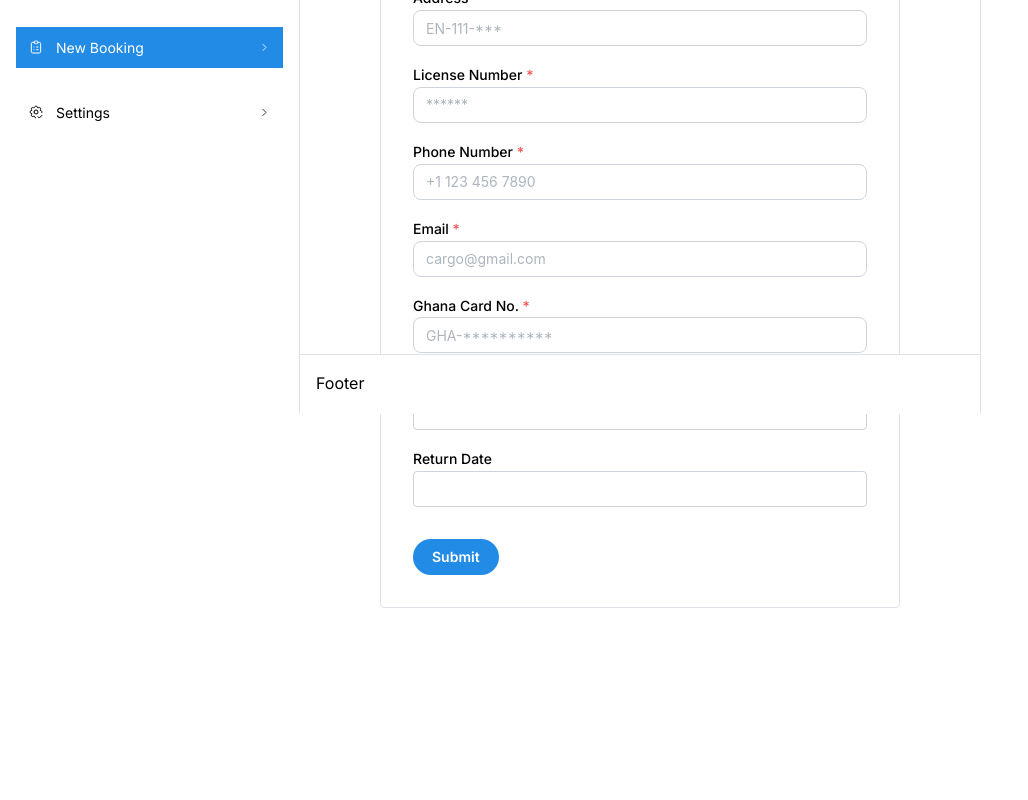
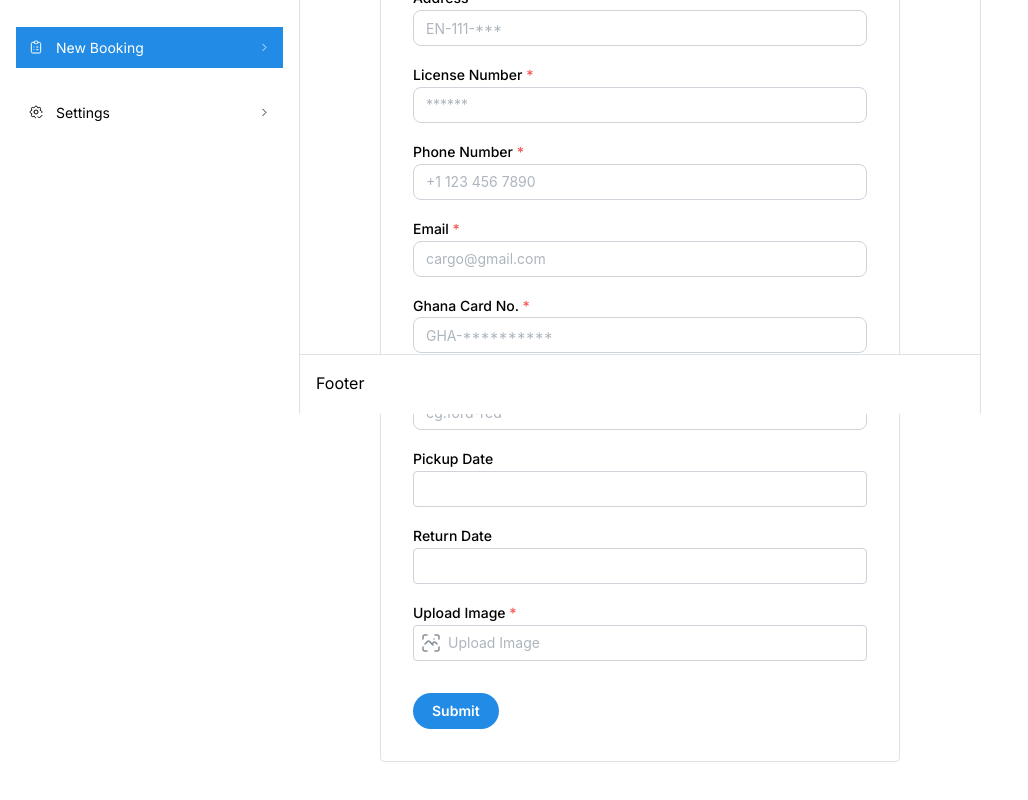
Before and after one commit to s-kvng/City_Wheelz, a Next.js app: page /admin/add/booking in a window 1280 px wide. Shown: the part 386-1186 px from the top of the page, without its empty margins (0-1028 px from the left). Before the commit the page ends 1134 px from the top, so only its background shows below. Built offline with nearby package versions, Linux system fonts and the light colour scheme; no server answers.

Commit message:
logic: implement booking

```diff
--- a/src/components/forms/Booking.tsx
+++ b/src/components/forms/Booking.tsx
@@ -1,21 +1,92 @@
 "use client"
 
-import {PaperProps,  Box, Button, Group, LoadingOverlay, Paper, Stack, TextInput, Text } from '@mantine/core'
+import {PaperProps,  Box, Button, Group, LoadingOverlay, Paper, Stack, TextInput, Text, FileInput } from '@mantine/core'
 import  { useState } from 'react'
+import { v4 as uuidV4 } from 'uuid'
 
-import { useCreateDriverForm } from '@/hooks/useCreateDriverForm'
 import classes from './Style.module.css'
 import SelectDate from '../ui/SelectDate'
+import supabase from '@/config/superBaseClient'
+import { useCreateBookingForm } from '@/hooks/useCreateBookingForm'
+import { IconPhotoScan } from '@tabler/icons-react'
 
 const Booking = (props : PaperProps) => {
 
+    const icon = <IconPhotoScan style={{ width: 24, height: 24 }} stroke={1.5} />;
     const [ isSubmitted , setIsSubmitted ] = useState<boolean>(false)
     const [ isSubmitting , setIsSubmitting ] = useState<boolean>(false)
+    const [ pickupDate , setPickupDate ] = useState<Date | null>(null)
+    const [ returnDate , setReturnDate ] = useState<Date | null>(null)
+    const [imageValue, setImageValue] = useState<File | null>(null);
 
-    const driverForm = useCreateDriverForm();
+    const bookingForm = useCreateBookingForm();
+
+
+    const uploadImage = async ()=>{
+      try {
+        const { data , error} = await supabase
+        .storage
+        .from("city-wheelz-media")
+        .upload(`booking/${uuidV4()}`, imageValue )
+
+        if(data){
+          console.log(data);
+          return data;
+        }
+        else{
+          console.log(error)
+        }
+
+      } catch (error) {
+        console.log(error);
+      }
+
+
+      }
 
     const handleSignup = async () =>{
-      const {email  } = driverForm.values
+      const {
+            firstname,
+            lastname,
+            phone,
+            address,
+            licenseNumber,
+            drivingLicenseExpiry,
+            email,
+            ghanaCard,
+            car,
+      } = bookingForm.values
+
+      console.log("submitting")
+
+        const imageData = await uploadImage();
+        setIsSubmitting(true)
+        try {
+
+          const { data, error } = await supabase
+          .from('booking')
+          .insert([
+            { firstName: firstname, lastName: lastname ,
+              address: address , license_no: licenseNumber,
+              contact: phone , email: email,
+              ghCard : ghanaCard , car : car, pickup_date: pickupDate, return_date: returnDate,
+              imageUrl: `https://amtqrcpekkymvtwzuhph.supabase.co/storage/v1/object/public/${imageData.fullPath}`},
+          ])
+          .select()
+
+          if(data){
+            setIsSubmitted(true);
+            console.log(data);
+          }
+        } catch (error) {
+          console.log(error);
+        }finally {
+          setIsSubmitting(false)
+          setIsSubmitted(false);
+          bookingForm.reset();
+          setPickupDate(null);
+          setReturnDate(null)
+        }
     }
 
   return (
@@ -28,15 +99,15 @@ const Booking = (props : PaperProps) => {
               </Text>
 
 
-              <form className='mt-4' onSubmit={driverForm.onSubmit(()=> handleSignup())}>
+              <form className='mt-4' onSubmit={bookingForm.onSubmit(()=> handleSignup())}>
                 <Stack>
                 <TextInput
                     required
                     label="First Name"
                     placeholder="John Doe"
                     radius={"md"}
-                    value= {driverForm.values.firstname}
-                    onChange={(event) => driverForm.setFieldValue('firstname', event.currentTarget.value)}
+                    value= {bookingForm.values.firstname}
+                    onChange={(event) => bookingForm.setFieldValue('firstname', event.currentTarget.value)}
 
                   />
 
@@ -45,8 +116,8 @@ const Booking = (props : PaperProps) => {
                     label="Last Name"
                     placeholder="Doe"
                     radius={"md"}
-                    value= {driverForm.values.lastname}
-                    onChange={(event) => driverForm.setFieldValue('lastname', event.currentTarget.value)}
+                    value= {bookingForm.values.lastname}
+                    onChange={(event) => bookingForm.setFieldValue('lastname', event.currentTarget.value)}
 
                   />
 
@@ -55,8 +126,8 @@ const Booking = (props : PaperProps) => {
                     label="Address"
                     placeholder="EN-111-***"
                     radius={"md"}
-                    value= {driverForm.values.address}
-                    onChange={(event) => driverForm.setFieldValue('address', event.currentTarget.value)}
+                    value= {bookingForm.values.address}
+                    onChange={(event) => bookingForm.setFieldValue('address', event.currentTarget.value)}
 
                   />
 
@@ -65,8 +136,8 @@ const Booking = (props : PaperProps) => {
                     label="License Number"
                     placeholder="******"
                     radius={"md"}
-                    value= {driverForm.values.licenseNumber}
-                    onChange={(event) => driverForm.setFieldValue('licenseNumber', event.currentTarget.value)}
+                    value= {bookingForm.values.licenseNumber}
+                    onChange={(event) => bookingForm.setFieldValue('licenseNumber', event.currentTarget.value)}
 
                   />
 
@@ -75,8 +146,8 @@ const Booking = (props : PaperProps) => {
                     label="Phone Number"
                     placeholder="+1 123 456 7890"
                     radius={"md"}
-                    value= {driverForm.values.phone}
-                    onChange={(event) => driverForm.setFieldValue('phone', event.currentTarget.value)}
+                    value= {bookingForm.values.phone}
+                    onChange={(event) => bookingForm.setFieldValue('phone', event.currentTarget.value)}
                     />
 
 
@@ -85,9 +156,9 @@ const Booking = (props : PaperProps) => {
                     label="Email"
                     placeholder="cargo@gmail.com"
                     radius={"md"}
-                    value= {driverForm.values.email}
-                    onChange={(event) => driverForm.setFieldValue('email', event.currentTarget.value)}
-                    error={driverForm.errors.email && driverForm.errors.email }
+                    value= {bookingForm.values.email}
+                    onChange={(event) => bookingForm.setFieldValue('email', event.currentTarget.value)}
+                    error={bookingForm.errors.email && bookingForm.errors.email }
                   />
 
                   <TextInput
@@ -95,18 +166,38 @@ const Booking = (props : PaperProps) => {
                     label="Ghana Card No."
                     placeholder="GHA-**********"
                     radius={"md"}
-                    value= {driverForm.values.ghanaCard}
-                    onChange={(event) => driverForm.setFieldValue('ghanaCard', event.currentTarget.value)}
+                    value= {bookingForm.values.ghanaCard}
+                    onChange={(event) => bookingForm.setFieldValue('ghanaCard', event.currentTarget.value)}
+                    error={bookingForm.errors.ghanaCard && bookingForm.errors.ghanaCard }
+                  />
+
+                    <TextInput
+                    required
+                    label="Car (name-color)"
+                    placeholder="eg:ford-red"
+                    radius={"md"}
+                    value= {bookingForm.values.car}
+                    onChange={(event) => bookingForm.setFieldValue('car', event.currentTarget.value)}
 
                   />
 
                   <div>
-                    <SelectDate label="Pickup Date"/>
+                    <SelectDate label="Pickup Date" value={pickupDate} onChange={setPickupDate} minDate={new Date()}/>
                   </div>
 
                   <div>
-                    <SelectDate label="Return Date"/>
+                    <SelectDate label="Return Date" value={returnDate} onChange={setReturnDate} minDate={new Date()}/>
                   </div>
+
+                  <FileInput
+                  required
+                  leftSection={icon}
+                  accept="image/png,image/jpeg"
+                  label="Upload Image"
+                  placeholder="Upload Image"
+                  leftSectionPointerEvents="none"
+                  value={imageValue} onChange={setImageValue}
+                  />
 
                 </Stack>
 
--- a/src/components/ui/SelectDate.tsx
+++ b/src/components/ui/SelectDate.tsx
@@ -16,6 +16,8 @@ const SelectDate = ({label , placeholder, value , onChange , minDate}: props) =>
 
   return (
     <DateInput
+
+      clearable
       value={value}
       onChange={onChange}
       label={label}
--- a/src/hooks/useCreateBookingForm.ts
+++ b/src/hooks/useCreateBookingForm.ts
@@ -13,9 +13,7 @@ export const useCreateBookingForm = (): UseFormReturnType<IBooking> =>{
             drivingLicenseExpiry: "",
             email: "",
             ghanaCard: "",
-            carId: "",
-            pickupDate: "",
-            returnTime: "",
+            car: "",
         },
         validate:{
             email: (value: string) =>
--- a/src/models/index.ts
+++ b/src/models/index.ts
@@ -40,7 +40,6 @@ export interface IBooking{
     drivingLicenseExpiry: string,
     email: string,
     ghanaCard: string,
-    carId: string,
-    pickupDate: string,
-    returnTime: string,
+    car: string,
+
 }
```
